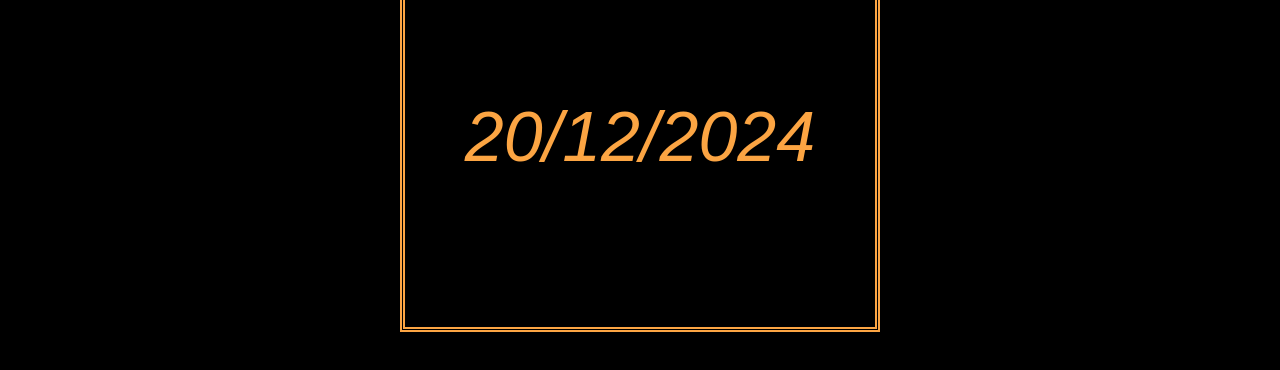
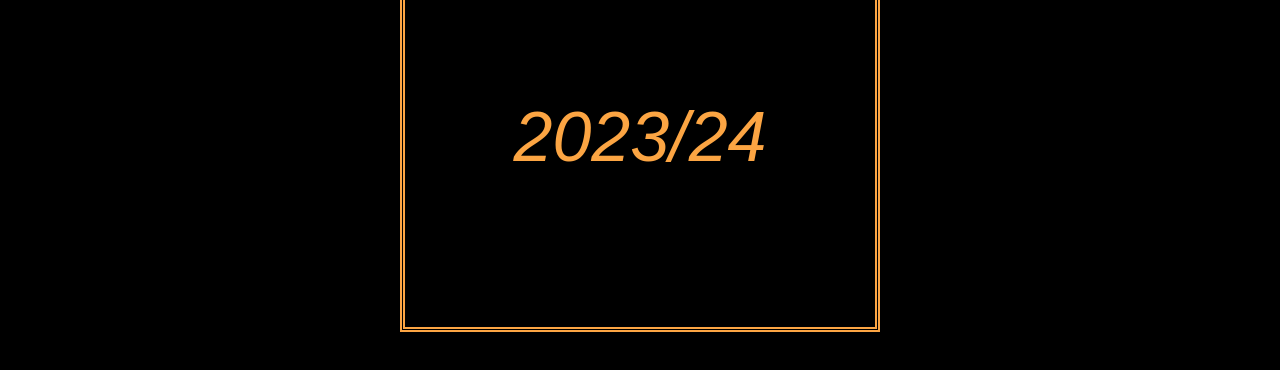
Before and after one commit to 0Sium0/sito, a plain HTML site: page contacts.html in a window 1280 px wide. Shown: the part 706-1076 px from the top of the page. Drawn offline with Linux system fonts and the light colour scheme.

Commit message:
Update contacts.html

```diff
--- a/contacts.html
+++ b/contacts.html
@@ -26,7 +26,7 @@
         <div class="two">
             <p class="progress">Gioacchino Pagano</p>
             <p class="name">Classe 4G</p>
-            <p class="name">20/12/2024</p>
+            <p class="name">2023/24</p>
 
 
 
```
